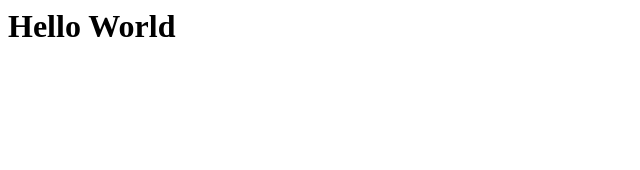
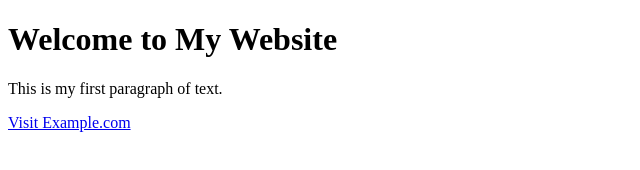
Before and after one commit to nataliamariposa/nataliamariposa.github.io, a plain HTML site: page index.html in a window 1280 px wide. Shown: the whole page, without its empty margins (0-640 px from the left). Drawn offline with Linux system fonts and the light colour scheme.

Commit message:
Initialize HTML structure for the website

```diff
--- a/index.html
+++ b/index.html
@@ -1 +1,15 @@
- <h1>Hello World</h1>
+<!DOCTYPE html>
+<html lang="en">
+<head>
+  <meta charset="UTF-8">
+  <meta name="viewport" content="width=device-width, initial-scale=1.0">
+  <title>My First Website</title>
+</head>
+<body>
+
+  <h1>Welcome to My Website</h1>
+  <p>This is my first paragraph of text.</p>
+  <a href="https://example.com">Visit Example.com</a>
+
+</body>
+</html>
```
